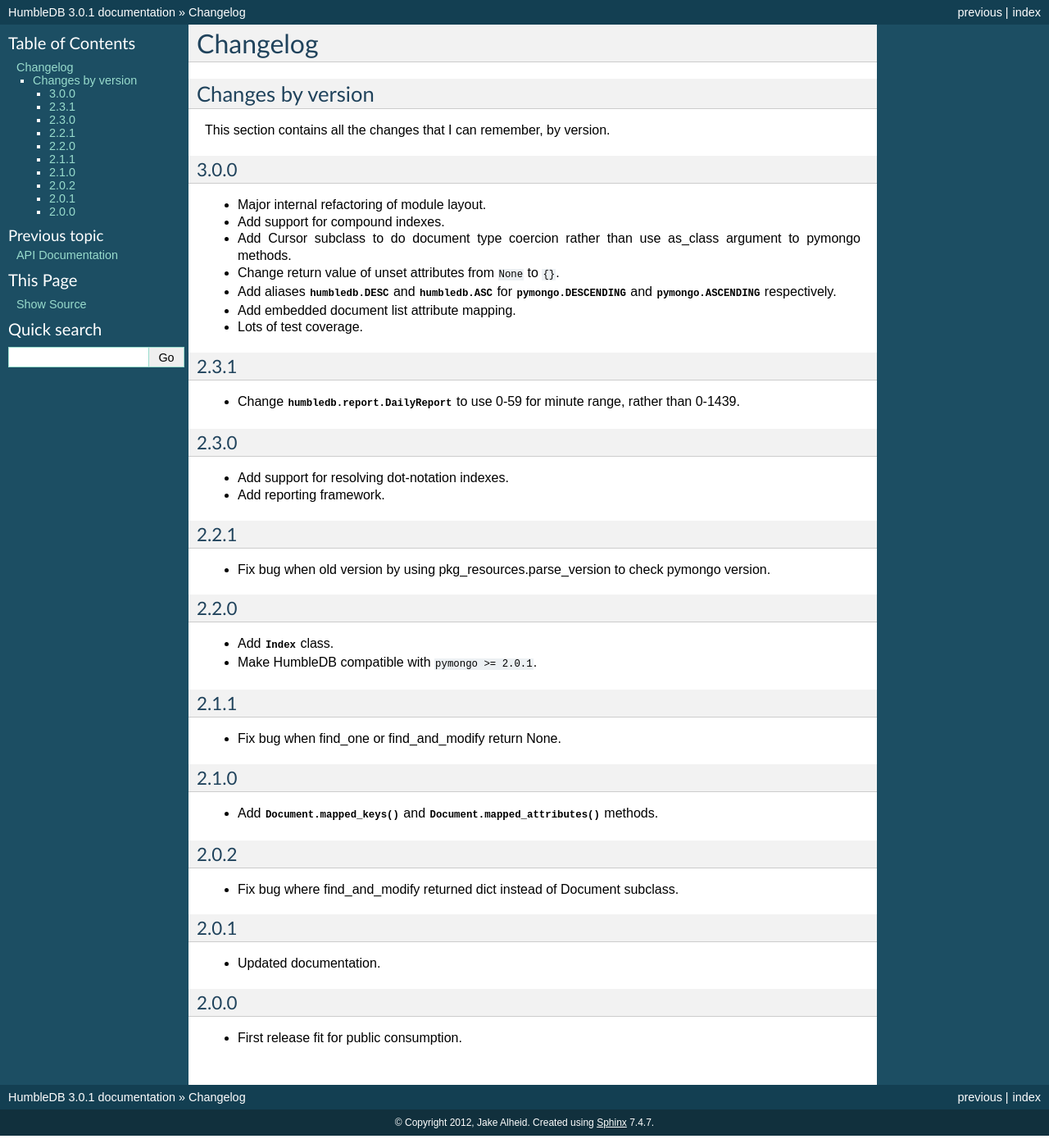
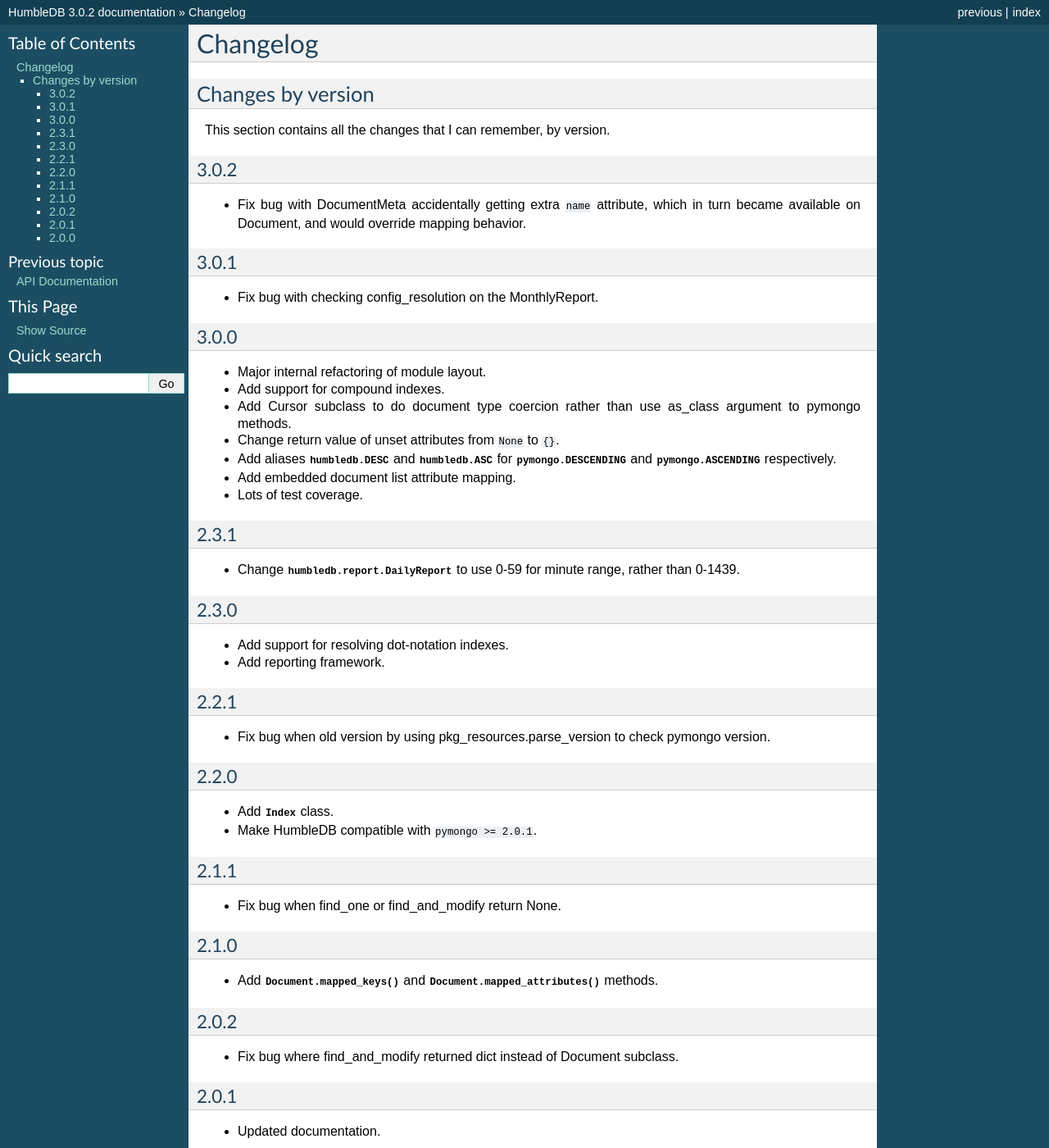
Before and after one commit to shakefu/humbledb, a Sphinx documentation site: the page built from docs/changes.rst, in a window 1280 px wide and 1400 px high. Shown: the whole window at 82% size. Built offline with Sphinx 7.4.7, drawn with Linux system fonts in a browser that asks for light colours; some of the changed text lies outside the part shown.

Commit message:
Release 3.0.2.

```diff
--- a/docs/changes.rst
+++ b/docs/changes.rst
@@ -5,6 +5,18 @@
 ==================
 
 This section contains all the changes that I can remember, by version.
+
+3.0.2
+-----
+
+- Fix bug with DocumentMeta accidentally getting extra ``name`` attribute,
+  which in turn became available on Document, and would override mapping
+  behavior.
+
+3.0.1
+-----
+
+- Fix bug with checking config_resolution on the MonthlyReport.
 
 3.0.0
 -----
--- a/humbledb/__init__.py
+++ b/humbledb/__init__.py
@@ -18,7 +18,7 @@
 limitations under the License.
 
 """
-__version__ = '3.0.1'
+__version__ = '3.0.2'
 
 
 __all__ = [
```
